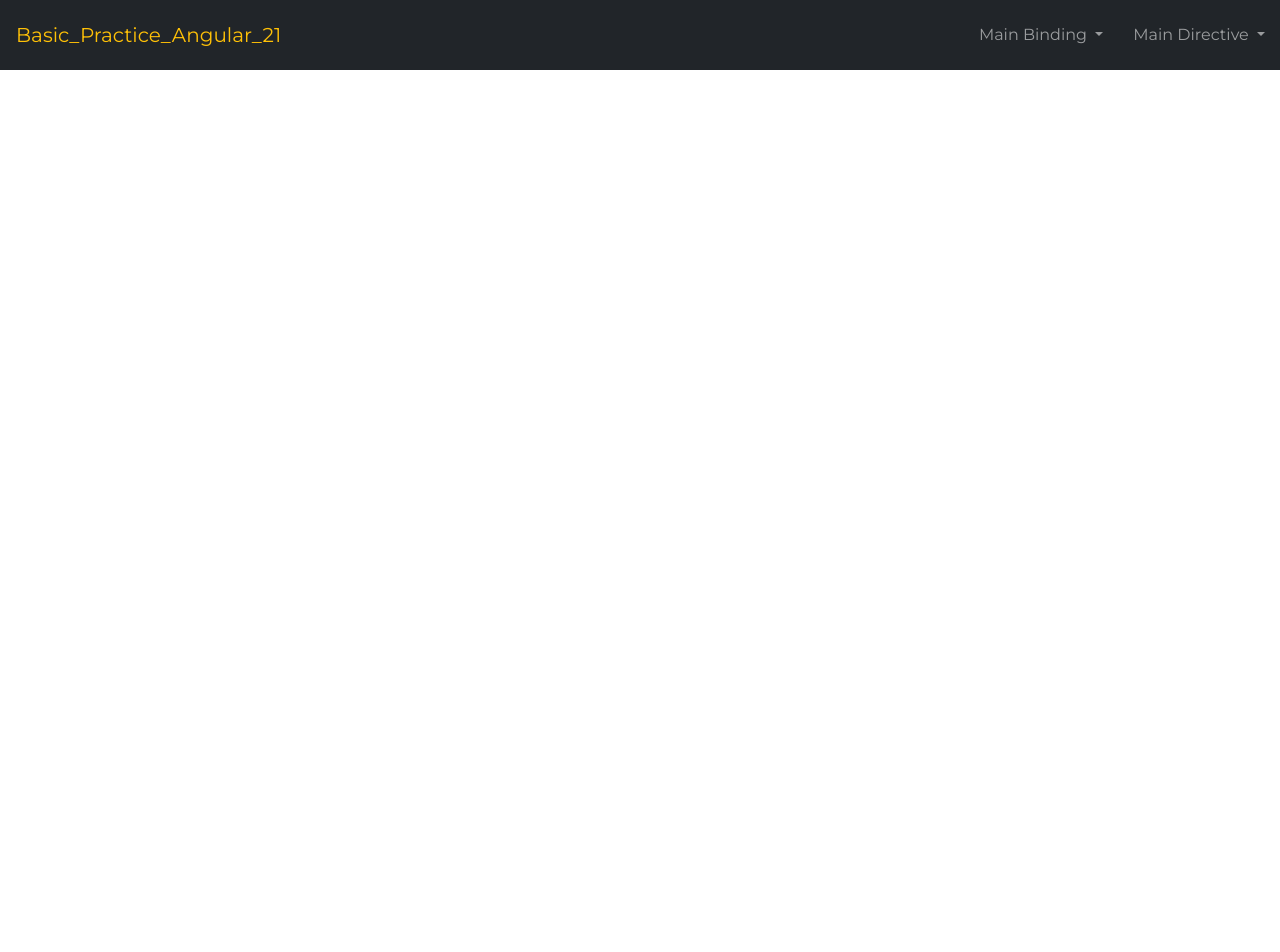
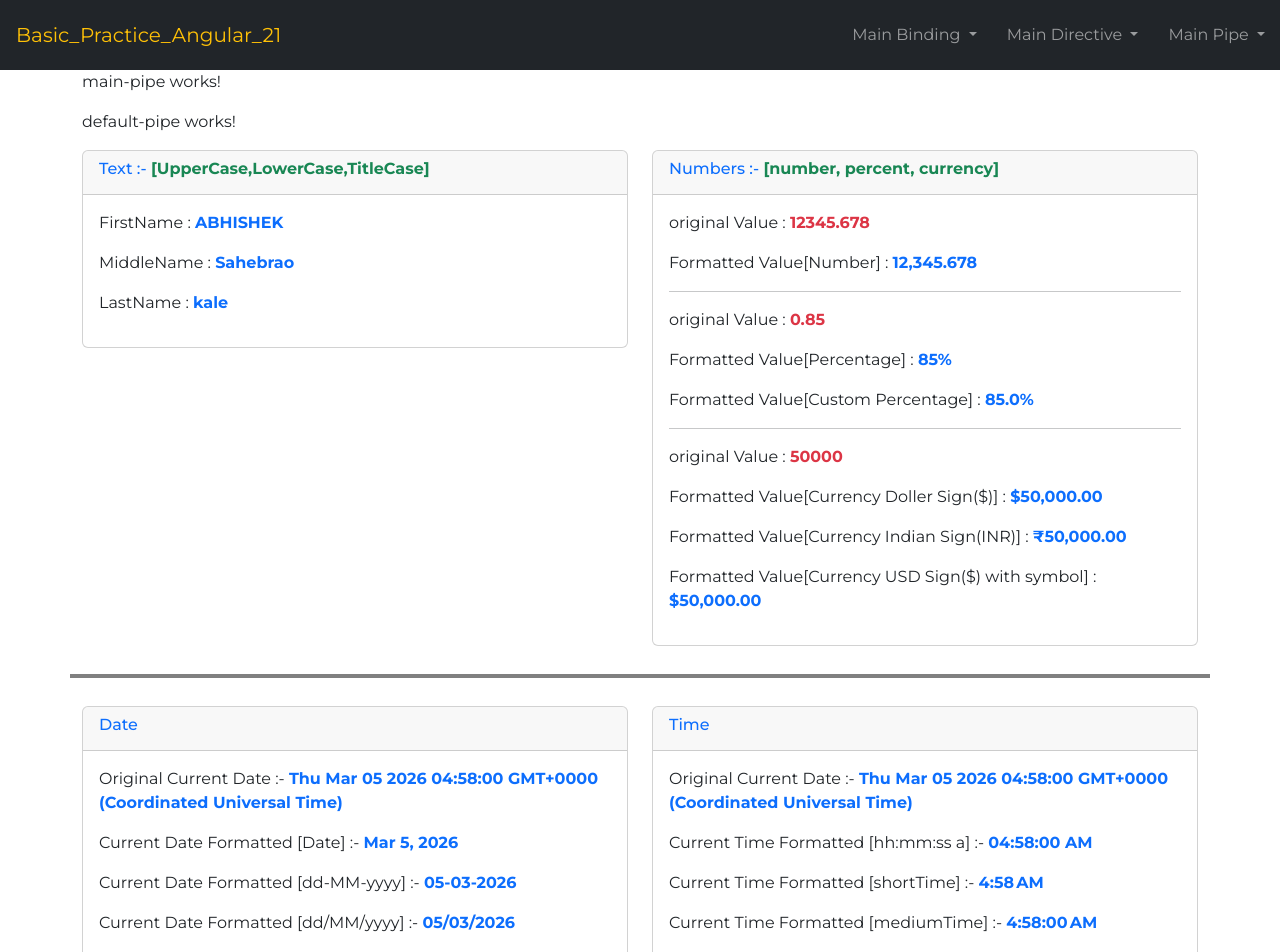
Before and after one commit to abhikaleangulardev-gif/basic_Practice_Angular_Topic, an Angular app: page /main-pipe/default-pipe in a window 1280 px wide. Before the commit this address led to /. Shown: the top 952 px of the page. Before the commit the page ends 800 px from the top, so only its background shows below. Built offline with nearby package versions, Linux system fonts and the light colour scheme.

Commit message:
completed-default-pipe

```diff
--- a/src/app/app.routes.ts
+++ b/src/app/app.routes.ts
@@ -25,7 +25,15 @@ export const routes: Routes = [
             { path: 'attribute-directives', loadComponent: () => import('./components/main-directive/basic-attribute-directive/basic-attribute-directive').then((c) => c.BasicAttributeDirective) },
             { path: 'cutom-directives', loadComponent: () => import('./components/main-directive/basic-custom-directive/basic-custom-directive').then((c) => c.BasicCustomDirective) },
         ]
-    }
+    },
 
     // Pipe
+    {
+        path: 'main-pipe',
+        loadComponent: () => import('./components/main-pipe/main-pipe').then((c) => c.MainPipe),
+        children: [
+            { path: '', redirectTo: '', pathMatch: 'full' },
+            { path: 'default-pipe', loadComponent: () => import('./components/main-pipe/default-pipe/default-pipe').then((c) => c.DefaultPipe) }
+        ]
+    }
 ];
--- /dev/null
+++ b/src/app/components/main-pipe/default-pipe/default-pipe.css
@@ -0,0 +1,5 @@
+.line{
+    width:1400px;
+    border:2px solid grey;
+    margin:28px 0;
+}
--- /dev/null
+++ b/src/app/components/main-pipe/default-pipe/default-pipe.html
@@ -0,0 +1,78 @@
+<p>default-pipe works!</p>
+<div class="row">
+    <div class="col-sm-6">
+        <div class="card">
+            <div class="card-header">
+                <h6 class="text-primary">Text :- <b class="text-success">[UpperCase,LowerCase,TitleCase]</b></h6>
+            </div>
+            <div class="card-body">
+                <p>FirstName : <b class="text-primary">{{myFirstName() | uppercase}}</b></p>
+                <p>MiddleName : <b class="text-primary">{{myMiddleName() | titlecase}}</b></p>
+                <p>LastName : <b class="text-primary">{{myLastName() | lowercase}}</b></p>
+            </div>
+        </div>
+    </div>
+    <div class="col-sm-6">
+        <div class="card">
+            <div class="card-header">
+                <h6 class="text-primary">Numbers :- <b class="text-success">[number, percent, currency]</b></h6>
+            </div>
+            <div class="card-body">
+                <p>original Value : <b class="text-danger">{{myPrice()}}</b></p>
+                <p>Formatted Value[Number] : <b class="text-primary">{{myPrice() | number:'1.2-3'}}</b></p>
+                <hr>
+                <p>original Value : <b class="text-danger">{{myPercentage()}}</b></p>
+                <p>Formatted Value[Percentage] : <b class="text-primary">{{myPercentage() | percent}}</b></p>
+                <p>Formatted Value[Custom Percentage] : <b class="text-primary">{{myPercentage() | percent:'1.1-2'}}</b>
+                </p>
+                <hr>
+                <p>original Value : <b class="text-danger">{{mySalary()}}</b></p>
+                <p>Formatted Value[Currency Doller Sign($)] : <b class="text-primary">{{mySalary() | currency}}</b></p>
+                <p>Formatted Value[Currency Indian Sign(INR)] : <b class="text-primary">{{mySalary() |
+                        currency:"INR"}}</b></p>
+                <p>Formatted Value[Currency USD Sign($) with symbol] : <b class="text-primary">{{mySalary() |
+                        currency:"USD":"symbol":"1.2-2"}}</b></p>
+            </div>
+        </div>
+    </div>
+    <div class="line"></div>
+    <div class="col-sm-6">
+        <div class="card">
+            <div class="card-header">
+                <h6 class="text-primary">Date</h6>
+            </div>
+            <div class="card-body">
+                <p>Original Current Date :- <b class="text-primary">{{myDate()}}</b></p>
+                <p>Current Date Formatted [Date] :- <b class="text-primary">{{myDate() | date}}</b></p>
+                <p>Current Date Formatted [dd-MM-yyyy] :- <b class="text-primary">{{myDate() | date:'dd-MM-yyyy'}}</b>
+                </p>
+                <p>Current Date Formatted [dd/MM/yyyy] :- <b class="text-primary">{{myDate() | date:'dd/MM/yyyy'}}</b>
+                </p>
+                <p>Current Date Formatted [MMM d, y] :- <b class="text-primary">{{myDate() | date:'MMM d, y'}}</b>
+                </p>
+                <p>Current Date Formatted [fullDate] :- <b class="text-primary">{{myDate() | date:'fullDate'}}</b>
+                </p>
+            </div>
+        </div>
+    </div>
+    <div class="col-sm-6">
+        <div class="card">
+            <div class="card-header">
+                <h6 class="text-primary">Time</h6>
+            </div>
+            <div class="card-body">
+                <p>Original Current Date :- <b class="text-primary">{{myDate()}}</b></p>
+                <p>Current Time Formatted [hh:mm:ss a] :- <b class="text-primary">{{myDate() | date:'hh:mm:ss a'}}</b>
+                </p>
+                <p>Current Time Formatted [shortTime] :- <b class="text-primary">{{myDate() | date:'shortTime'}}</b>
+                </p>
+                 <p>Current Time Formatted [mediumTime] :- <b class="text-primary">{{myDate() | date:'mediumTime'}}</b>
+                </p>
+                <p>Current Time Formatted [hh:mm a] :- <b class="text-primary">{{myDate() | date:'hh:mm a'}}</b>
+                </p>
+                <p>Current Time Formatted [HH:mm:ss] :- <b class="text-primary">{{myDate() | date:'HH:mm:ss'}}</b>
+                </p>
+            </div>
+        </div>
+    </div>
+</div>
--- /dev/null
+++ b/src/app/components/main-pipe/default-pipe/default-pipe.ts
@@ -0,0 +1,25 @@
+import { CommonModule } from '@angular/common';
+import { Component, signal, WritableSignal } from '@angular/core';
+
+@Component({
+  selector: 'app-default-pipe',
+  imports: [CommonModule],
+  templateUrl: './default-pipe.html',
+  styleUrl: './default-pipe.css',
+})
+export class DefaultPipe {
+  // text format
+  myFirstName: WritableSignal<string> = signal<string>('Abhishek');
+  myMiddleName: WritableSignal<string> = signal<string>('Sahebrao');
+  myLastName: WritableSignal<string> = signal<string>('Kale');
+
+  // number format
+  myPrice: WritableSignal<number> = signal<number>(12345.678);
+  myPercentage: WritableSignal<number> = signal<number>(0.85);
+
+  // Currency Pipe
+  mySalary:WritableSignal<number> = signal<number>(50000);
+
+  // Date
+  myDate:WritableSignal<Date> = signal<Date>(new Date);
+}
--- /dev/null
+++ b/src/app/components/main-pipe/main-pipe.html
@@ -0,0 +1,2 @@
+<p>main-pipe works!</p>
+<router-outlet></router-outlet>
--- /dev/null
+++ b/src/app/components/main-pipe/main-pipe.ts
@@ -0,0 +1,13 @@
+import { Component, signal, WritableSignal } from '@angular/core';
+import { RouterOutlet } from '@angular/router';
+
+@Component({
+  selector: 'app-main-pipe',
+  imports: [RouterOutlet],
+  templateUrl: './main-pipe.html',
+  styleUrl: './main-pipe.css',
+})
+export class MainPipe {
+
+
+}
--- a/src/app/header/header/header.html
+++ b/src/app/header/header/header.html
@@ -27,9 +27,26 @@
                     Main Directive
                 </a>
                 <ul class="dropdown-menu" aria-labelledby="navbarDropdown">
-                    <li><a class="dropdown-item" routerLink="main-directive/structural-directives" routerLinkActive="active">Structural Directives</a></li>
-                    <li><a class="dropdown-item" routerLink="main-directive/attribute-directives" routerLinkActive="active">Attribute Directives</a></li>
-                    <li><a class="dropdown-item" routerLink="main-directive/cutom-directives" routerLinkActive="active">Cutom Directives</a></li>
+                    <li><a class="dropdown-item" routerLink="main-directive/structural-directives"
+                            routerLinkActive="active">Structural Directives</a></li>
+                    <li><a class="dropdown-item" routerLink="main-directive/attribute-directives"
+                            routerLinkActive="active">Attribute Directives</a></li>
+                    <li><a class="dropdown-item" routerLink="main-directive/cutom-directives"
+                            routerLinkActive="active">Cutom Directives</a></li>
+                </ul>
+            </li>
+            <li class="nav-item dropdown">
+                <a class="nav-link dropdown-toggle" href="#" id="navbarDropdown" role="button" data-bs-toggle="dropdown"
+                    aria-expanded="false">
+                    Main Pipe
+                </a>
+                <ul class="dropdown-menu" aria-labelledby="navbarDropdown">
+                    <li><a class="dropdown-item" routerLink="main-pipe/default-pipe"
+                            routerLinkActive="active">Default Pipe</a></li>
+                    <li><a class="dropdown-item" routerLink="main-directive/attribute-directives"
+                            routerLinkActive="active">Attribute Directives</a></li>
+                    <li><a class="dropdown-item" routerLink="main-directive/cutom-directives"
+                            routerLinkActive="active">Cutom Directives</a></li>
                 </ul>
             </li>
         </ul>
```
Also changed, not shown: src/app/components/main-pipe/main-pipe.css (added).
